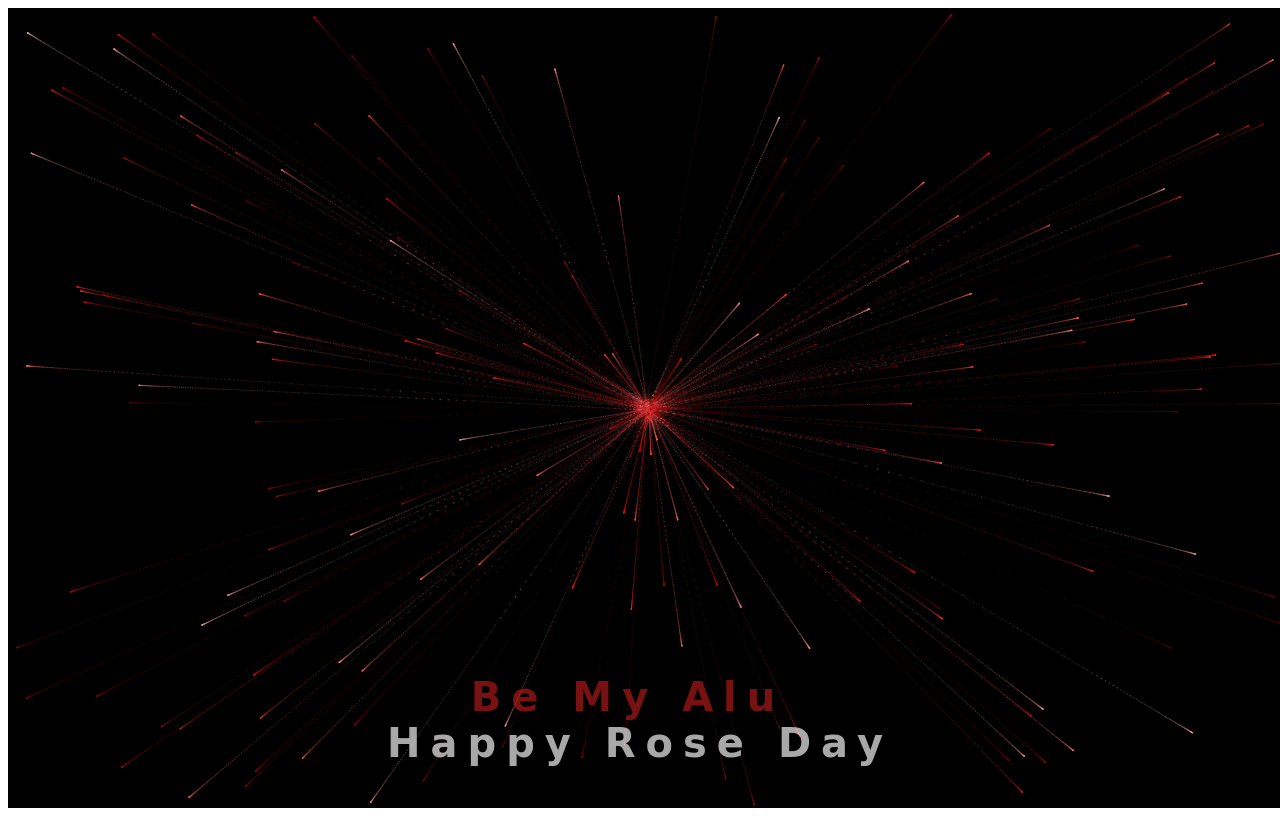
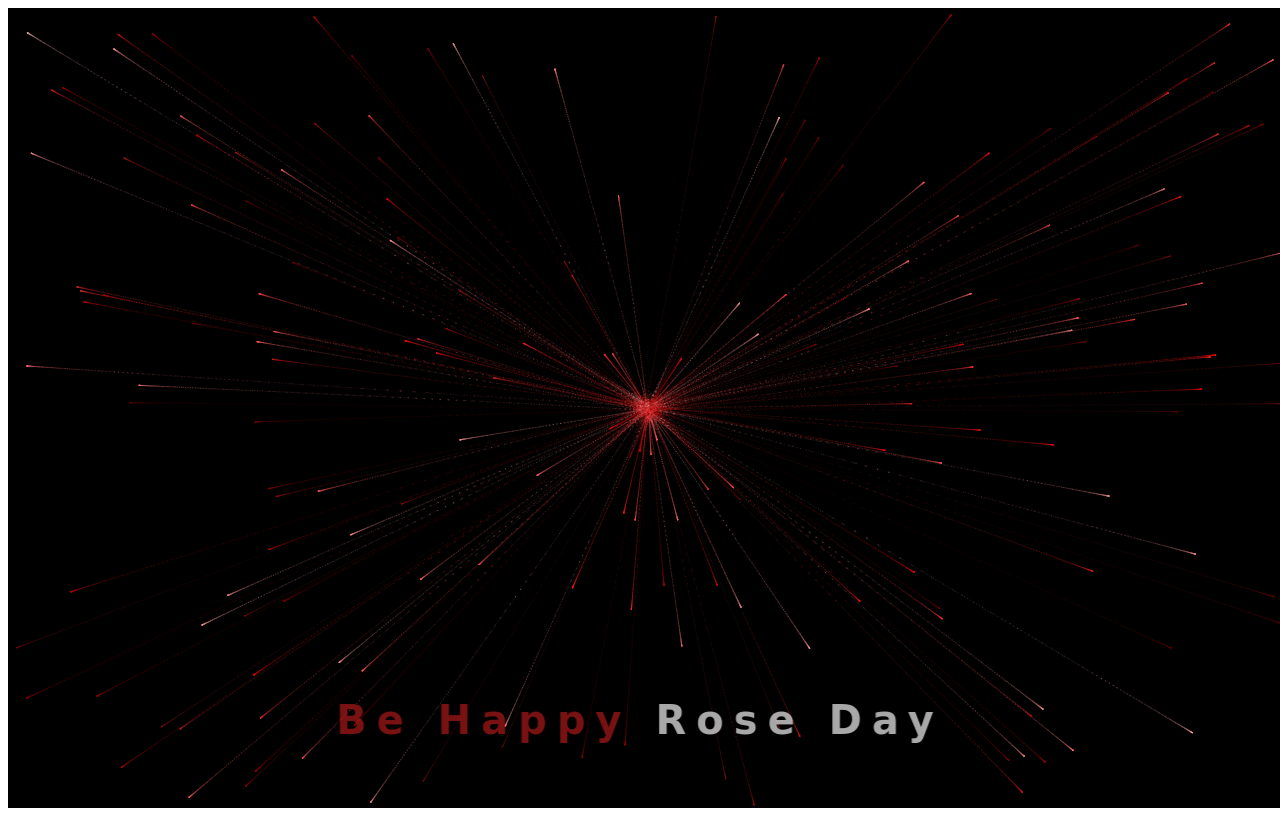
Before and after one commit to Partzhh09/Roseday.github.io, a plain HTML site: page index.html in a window 1280 px wide. Drawn offline with Linux system fonts and the light colour scheme; animation ran at ten frames a second.

Commit message:
added some files

```diff
--- a/index.html
+++ b/index.html
@@ -14,9 +14,9 @@
     <div class="smoke">
       <span>Be</span>
       <span>&nbsp;</span>
-      <span>My Alu</span>
+      <span>Happy</span>
       <span>&nbsp;</span>
-      <span>Happy Rose Day</span>
+      <span>Rose Day</span>
     </div>
 
     <script src="script.js"></script>
```
